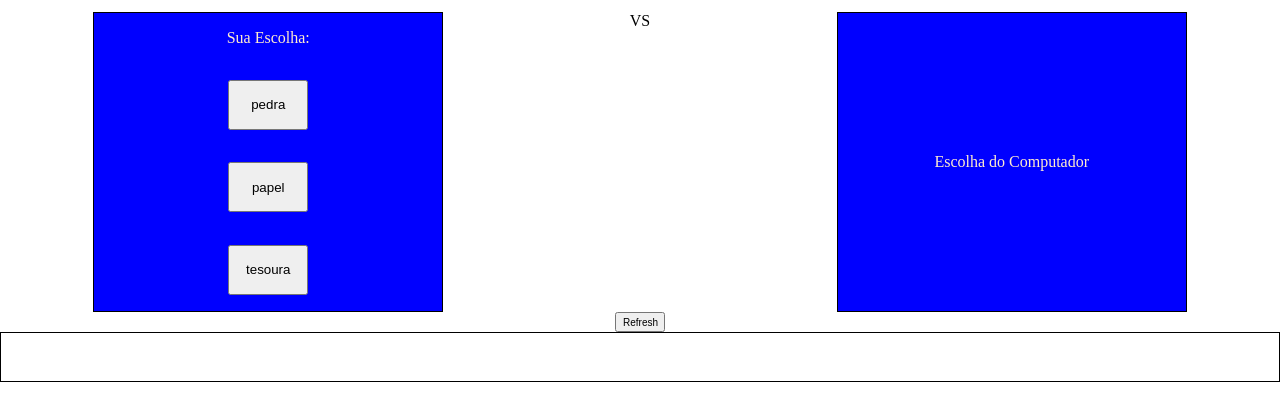
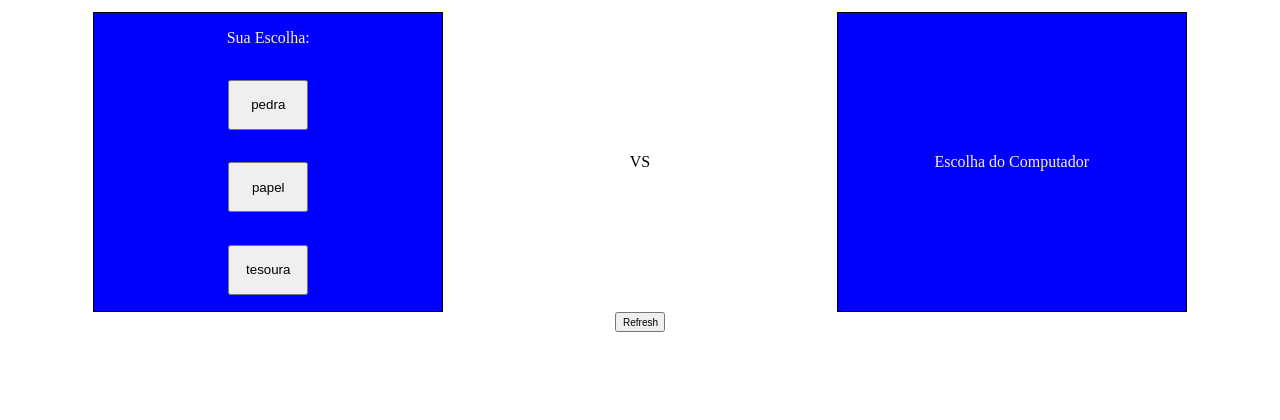
Before and after one commit to Kenzie-Academy-Brasil-Developers/entrega-construa-um-jogo-de-azar-sprint-3-vinapro91, a plain HTML site: page index.html in a window 1280 px wide. Shown: the part 40-460 px from the top of the page. Drawn offline with Linux system fonts and the light colour scheme.

Commit message:
ajustes no layout

```diff
--- a/style.css
+++ b/style.css
@@ -8,8 +8,11 @@ list-style-type: none;
 }
 .div-main {
     display: flex;
-    flex-direction: row;
+    flex-direction: column;
     justify-content: space-around;
+}
+.div-main p {
+    text-align: center;
 }
 header {
     padding-bottom: 15px;
@@ -33,8 +36,7 @@ header {
     color: blanchedalmond;
 }
 .resultado {
-    border: 1px solid black;
-    height: 50px;
+    font-size: 25px;
 }
 .refresh {
     width: 50px;
@@ -55,3 +57,12 @@ form {
     display: flex;
     justify-content: center;
 }
+@media (min-width: 475px) {
+    .div-main {
+        flex-direction: row;
+        align-items: center;
+    }
+
+
+
+}
```
